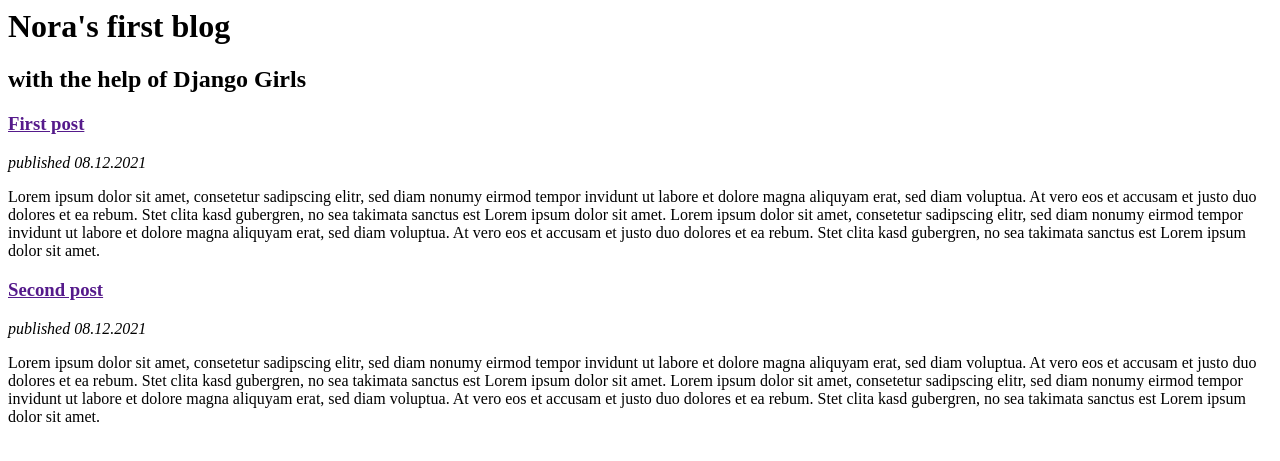
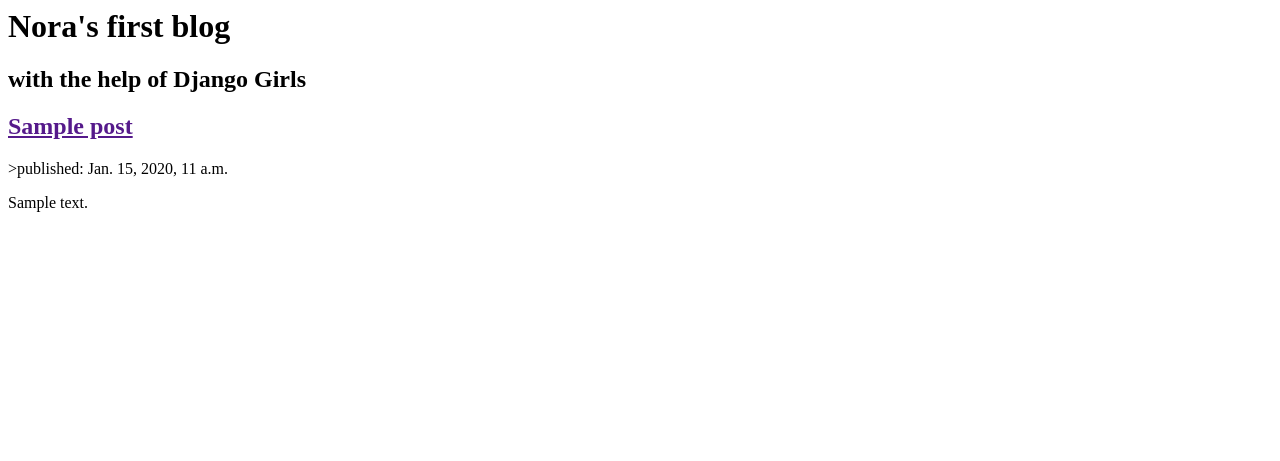
Before and after one commit to noraheinrich/my-first-blog, a Django app: page / in a window 1280 px wide. Shown: the top 461 px of the page. Run offline with Django 3.2, Linux system fonts and the light colour scheme; tables that the repository leaves empty hold one stand-in row (values such as "Sample post").

Commit message:
Modified templates to display posts from databas.

```diff
--- a/blog/templates/blog/post_list.html
+++ b/blog/templates/blog/post_list.html
@@ -6,17 +6,12 @@
     <h2>with the help of Django Girls</h2>
 
     <body>
+        {% for post in posts %}
         <div>
-            <h3><a href="">First post</a></h3>
-            <p><em>published 08.12.2021</em></p>
-            <p>Lorem ipsum dolor sit amet, consetetur sadipscing elitr, sed diam nonumy eirmod tempor invidunt ut labore et dolore magna aliquyam erat, sed diam voluptua. At vero eos et accusam et justo duo dolores et ea rebum. Stet clita kasd gubergren, no sea takimata sanctus est Lorem ipsum dolor sit amet. Lorem ipsum dolor sit amet, consetetur sadipscing elitr, sed diam nonumy eirmod tempor invidunt ut labore et dolore magna aliquyam erat, sed diam voluptua. At vero eos et accusam et justo duo dolores et ea rebum. Stet clita kasd gubergren, no sea takimata sanctus est Lorem ipsum dolor sit amet.</p>
+            <h2><a href="">{{ post.title }}</a></h2>
+            <p<em>>published: {{ post.published_date }}</em></p>
+            <p>{{ post.text|linebreaksbr }}</p>
         </div>
-
-        <div>
-            <h3><a href="">Second post</a></h3>
-            <p><em>published 08.12.2021</em></p>
-            <p>Lorem ipsum dolor sit amet, consetetur sadipscing elitr, sed diam nonumy eirmod tempor invidunt ut labore et dolore magna aliquyam erat, sed diam voluptua. At vero eos et accusam et justo duo dolores et ea rebum. Stet clita kasd gubergren, no sea takimata sanctus est Lorem ipsum dolor sit amet. Lorem ipsum dolor sit amet, consetetur sadipscing elitr, sed diam nonumy eirmod tempor invidunt ut labore et dolore magna aliquyam erat, sed diam voluptua. At vero eos et accusam et justo duo dolores et ea rebum. Stet clita kasd gubergren, no sea takimata sanctus est Lorem ipsum dolor sit amet.</p>
-        </div>
-
+    {% endfor %}
     </body>
 </html>
--- a/blog/views.py
+++ b/blog/views.py
@@ -1,5 +1,8 @@
 from django.shortcuts import render
+from django.utils import timezone
+from .models import Post
 
 # Create your views here.
 def post_list(request):
-    return render(request, 'blog/post_list.html', {})
+    posts = Post.objects.filter(published_date__lte = timezone.now()).order_by('-published_date')
+    return render(request, 'blog/post_list.html', {'posts':posts})
```
